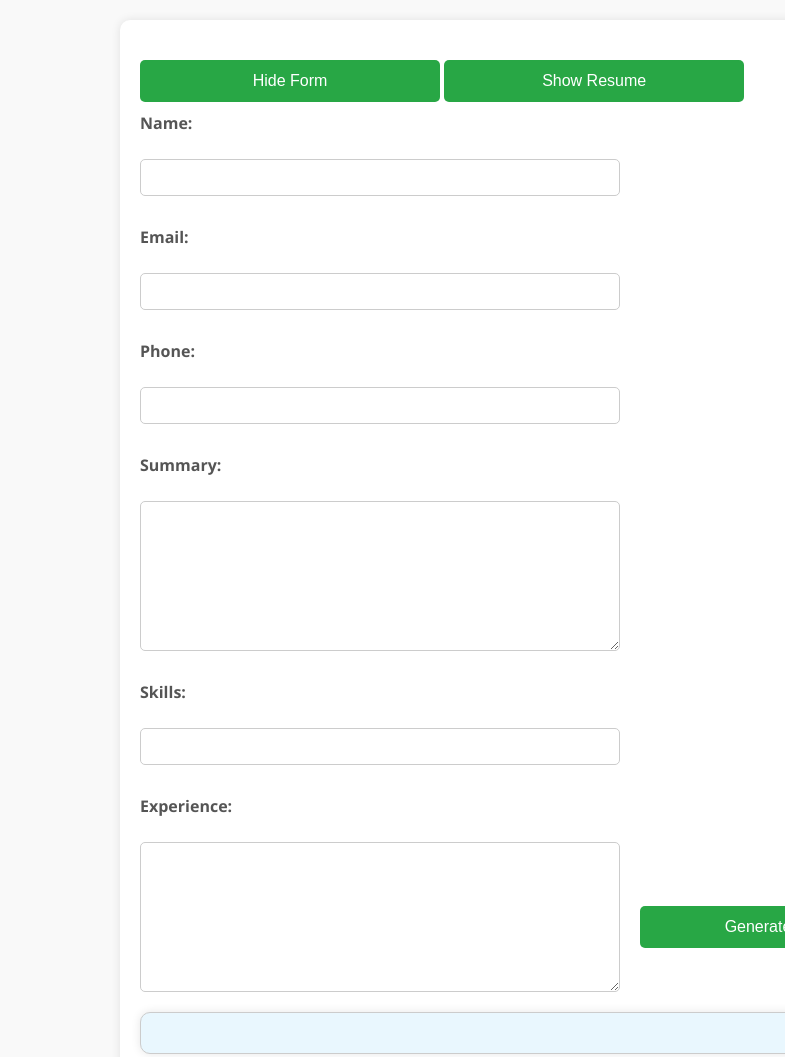
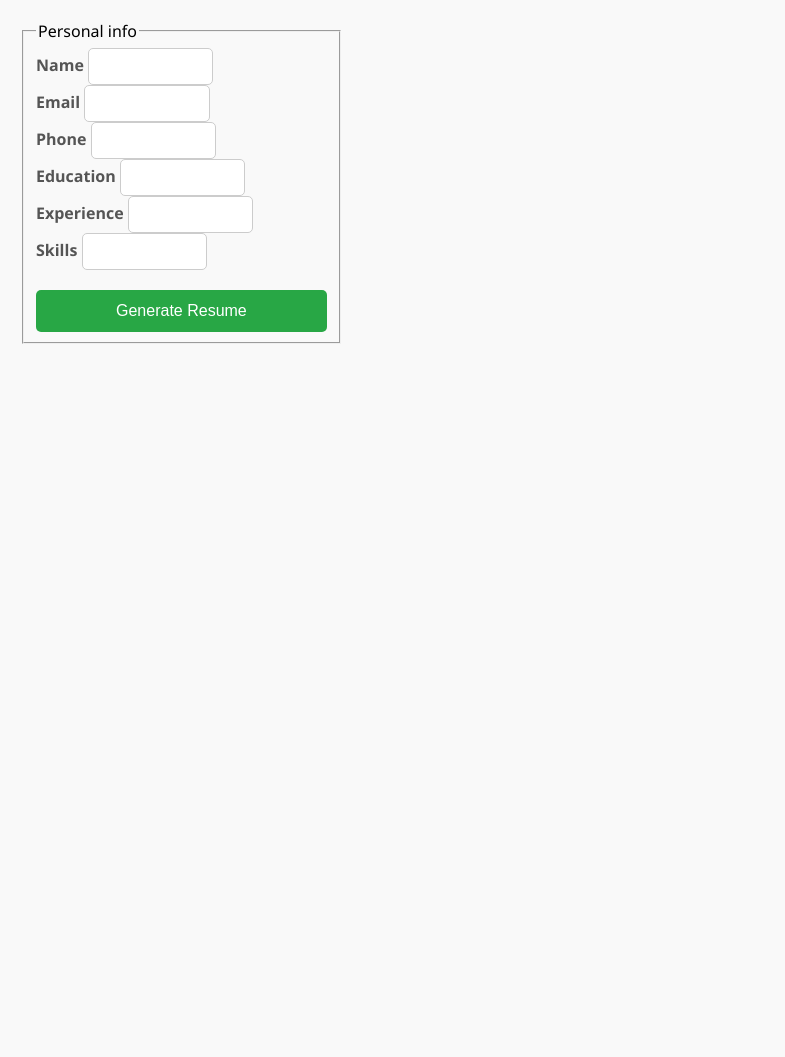
Before and after one commit to abdulmannan991/Hackathon_01, a plain HTML site: page Milestone_03/index.html in a window 1280 px wide. Shown: the whole page, without its empty margins (0-785 px from the left). After the commit the page ends 800 px from the top, so only its background shows below. Drawn offline with Linux system fonts and the light colour scheme; files that its build step writes are made by us from their sources.

Commit message:
Update index.html

```diff
--- a/Milestone_03/index.html
+++ b/Milestone_03/index.html
@@ -3,42 +3,63 @@
 <head>
     <meta charset="UTF-8">
     <meta name="viewport" content="width=device-width, initial-scale=1.0">
-    <title>Responsive Resume Builder</title>
+    <title>Responsive Resume Form</title>
     <link rel="stylesheet" href="css/styles.css">
 </head>
 <body>
-    <div class="container">
-        <button id="toggleFormButton" class="visible">Hide Form</button>
-        <button id="toggleOutputButton" class="hidden">Show Resume</button>
-
-        <!-- Resume Form -->
-        <form id="resumeForm" class="visible">
-            <label for="name">Name:</label>
-            <input type="text" id="name" required>
-
-            <label for="email">Email:</label>
-            <input type="email" id="email" required>
-
-            <label for="phone">Phone:</label>
-            <input type="tel" id="phone" required>
-
-            <label for="summary">Summary:</label>
-            <textarea id="summary" required></textarea>
-
-            <label for="skills">Skills:</label>
-            <input type="text" id="skills" required>
-
-            <label for="experience">Experience:</label>
-            <textarea id="experience" required></textarea>
-
-            <button type="submit" id="generateButton">Generate Resume</button>
-        </form>
-
-        <!-- Resume Output -->
-        <div id="resumeOutput" class="resume-output hidden"></div>
 
 
+    <div class="formcontainer">
 
-    <script src="scripts/main.js" defer></script>
+        <form  id="Form">
+           <fieldset class="field">
+            <legend class="legendf">
+                Personal info
+            </legend>
+
+            <div class="group">
+            <label class="labe" for="name">Name</label>
+            <input class="labe" id="name" type="name" required = "required">
+        </div>
+
+        <div class="group">
+            <label class="labe" for="email">Email</label>
+            <input class="labe" id="email" type="email" required = "required">
+            </div>
+
+            <div class="group">
+                <label class="labe" for="phone">Phone</label>
+                <input class="labe" id="phone" type="number" required = "required">
+
+        </div>
+        <div class="group">
+            <label class="labe" for="education">Education</label>
+            <input class="labe" id="education" type="text" required = "required">
+        </div>
+            <div class="group">
+
+            <label class="labe" for="experience">Experience</label>
+            <input class="labe" id="experience" type="text" required = "required">
+</div>
+
+<div class="group">
+            <label class="labe" for="skills">Skills</label>
+            <input class="labe" id="skills" type="text" required = "required">
+            </div>
+
+
+<button class="btn" type="submit">Generate Resume</button>
+
+           </fieldset>
+        </form>
+    </div>
+
+                           <!-- Dynamic Resume :) -->
+
+        <div id="resume">
+
+        </div>
+
+        <script src="./script.js"></script>
 </body>
 </html>
```
